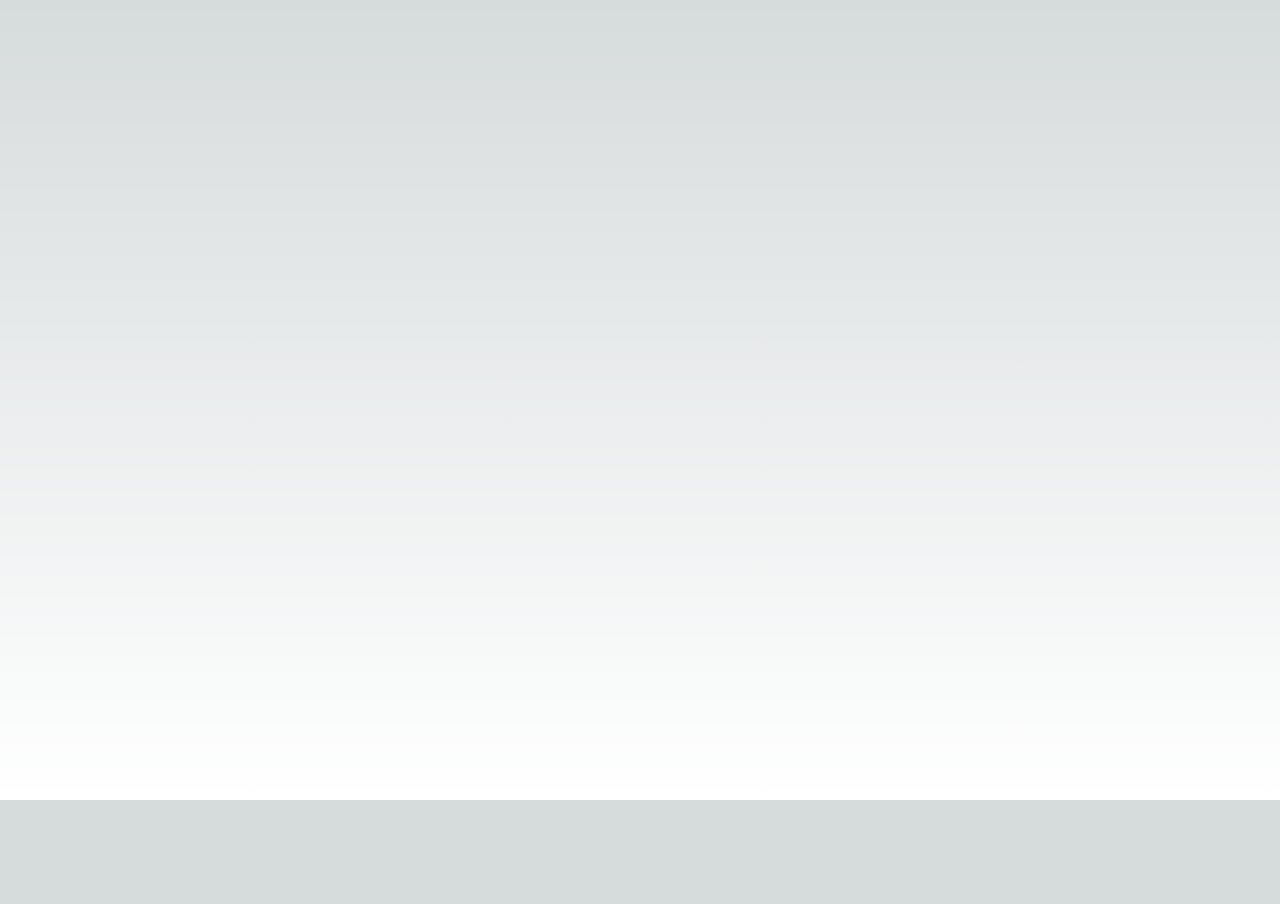
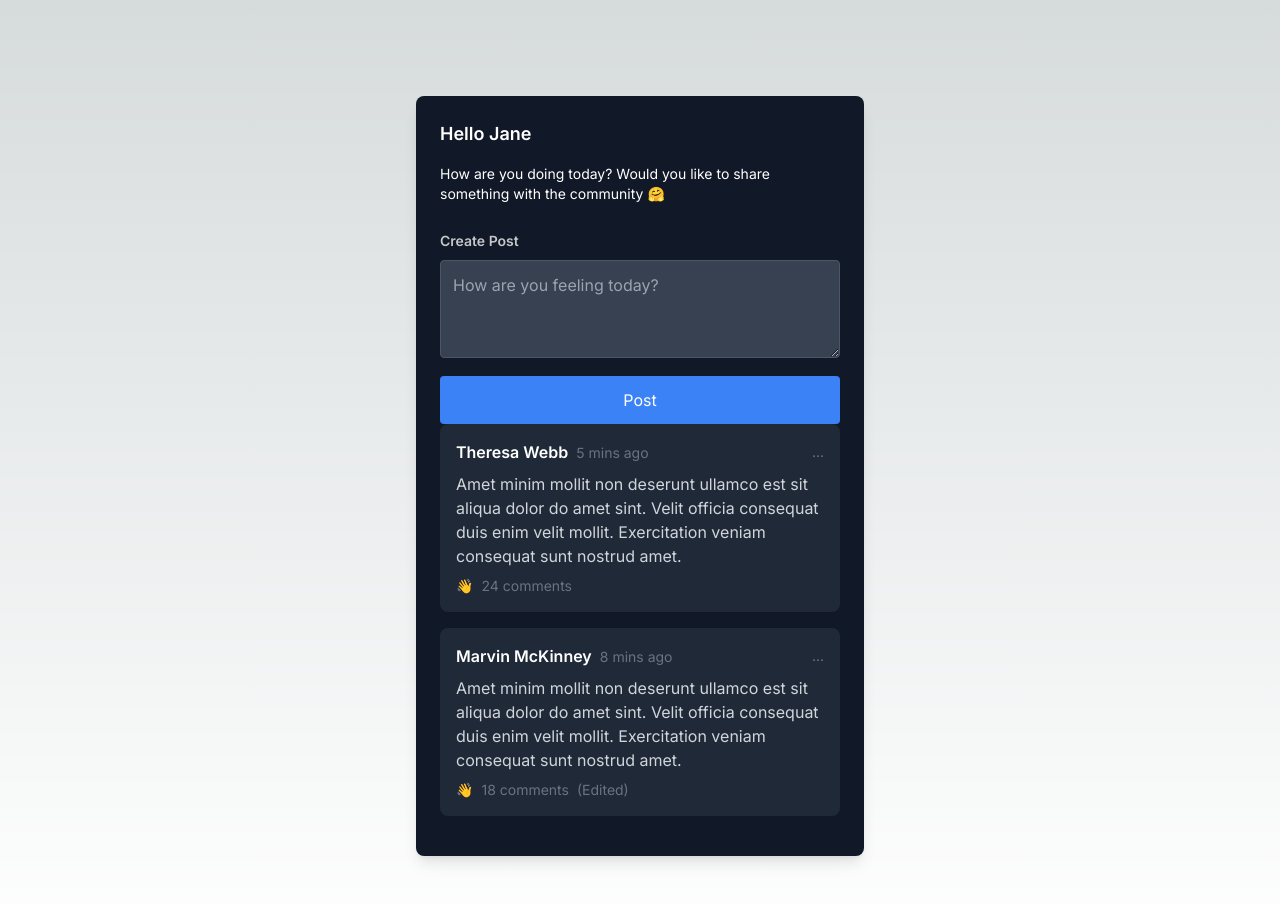
Before and after one commit to devSaakar/login_ui, a Next.js app: page / in a window 1280 px wide. Shown: the top 904 px of the page. Before the commit the page ends 800 px from the top, so only its background shows below. Built offline with nearby package versions, Linux system fonts and the light colour scheme.

Commit message:
ft: added homepage with post components and post form

```diff
--- a/app/page.tsx
+++ b/app/page.tsx
@@ -1,7 +1,10 @@
+import Homepage from "@/components/Homepage";
 import Image from "next/image";
 
 export default function Home() {
   return (
-    <main className="flex min-h-screen flex-col items-center justify-between p-24"></main>
+    <main className="flex min-h-screen flex-col items-center justify-between p-24">
+      <Homepage />
+    </main>
   );
 }
--- a/components/FormFotter.tsx
+++ b/components/FormFotter.tsx
@@ -1,7 +1,8 @@
 import React from "react";
 import Typography from "./ui/Typography";
-import { formDetails, FormType } from "@/constants";
+import { formDetails } from "@/constants";
 import Link from "next/link";
+import { FormType } from "@/types/formTypes.type";
 
 interface FormFotterProps {
   type: FormType;
--- /dev/null
+++ b/components/Homepage/index.tsx
@@ -0,0 +1,49 @@
+"use client";
+//   return <Typography size="lg">Homepage</Typography>;
+import React from "react";
+import Typography from "../ui/Typography";
+import UserCredentialsForm from "../UserCredentialsForm";
+import { postFormObj } from "@/constants";
+import { posts, userDetails } from "@/constants/apiResponse";
+import { FormType } from "@/types/formTypes.type";
+
+const Homepage: React.FC = () => {
+  const { communityEngagementText, welcomeMessage } = userDetails;
+
+  const handlePost = () => {};
+  return (
+    <div className="post-container bg-gray-900 text-white p-6 rounded-lg shadow-lg max-w-md mx-auto">
+      <Typography className="text-2xl font-semibold mb-4" size="lg">
+        {welcomeMessage}
+      </Typography>
+      <Typography className="mb-6" size="sm">
+        {communityEngagementText}
+      </Typography>
+
+      <UserCredentialsForm
+        handleSubmit={handlePost}
+        formObj={postFormObj}
+        formType={FormType.Post}
+      />
+      {posts.map((post) => (
+        <div key={post.id} className="post bg-gray-800 p-4 rounded-lg mb-4">
+          <div className="flex justify-between items-center mb-2">
+            <div>
+              <span className="font-semibold">{post.name}</span>
+              <span className="ml-2 text-sm text-gray-500">{post.time}</span>
+            </div>
+            <div className="text-sm text-gray-500">...</div>
+          </div>
+          <p className="text-gray-300 mb-2">{post.content}</p>
+          <div className="flex items-center text-sm text-gray-500">
+            <span>👋</span>
+            <span className="ml-2">{post.comments} comments</span>
+            {post.edited && <span className="ml-2">(Edited)</span>}
+          </div>
+        </div>
+      ))}
+    </div>
+  );
+};
+
+export default Homepage;
--- /dev/null
+++ b/components/Posts/Post/index.tsx
@@ -0,0 +1,29 @@
+import { PostSchema } from "@/constants/apiResponse";
+import React from "react";
+
+interface PostProps {
+  data: PostSchema;
+}
+
+const Post: React.FC<PostProps> = ({ data }) => {
+  const { id, name, time, content, comments, edited } = data;
+  return (
+    <div key={id} className="post bg-gray-800 p-4 rounded-lg mb-4">
+      <div className="flex justify-between items-center mb-2">
+        <div>
+          <span className="font-semibold">{name}</span>
+          <span className="ml-2 text-sm text-gray-500">{time}</span>
+        </div>
+        <div className="text-sm text-gray-500">...</div>
+      </div>
+      <p className="text-gray-300 mb-2">{content}</p>
+      <div className="flex items-center text-sm text-gray-500">
+        <span>👋</span>
+        <span className="ml-2">{comments} comments</span>
+        {edited && <span className="ml-2">(Edited)</span>}
+      </div>
+    </div>
+  );
+};
+
+export default Post;
--- /dev/null
+++ b/components/Posts/index.tsx
@@ -0,0 +1,15 @@
+import { posts } from "@/constants/apiResponse";
+import React from "react";
+import Post from "./Post";
+
+const Posts = () => {
+  return (
+    <>
+      {posts.map((post) => (
+        <Post data={post} />
+      ))}
+    </>
+  );
+};
+
+export default Posts;
--- a/components/UserCredentialsForm/index.tsx
+++ b/components/UserCredentialsForm/index.tsx
@@ -1,15 +1,20 @@
 import React, { useEffect, useState } from "react";
-import Input, { InputType } from "../ui/Input";
+import Input from "../ui/Input";
 import Button from "../ui/Button";
-import { formDetails, FormType } from "@/constants";
+import { formDetails } from "@/constants";
+import Skeleton from "../ui/Skeleton";
+import TextArea from "../ui/TextArea";
+import { FieldType, FormType, InputType } from "@/types/formTypes.type";
 
 interface FormObjType {
+  fieldType?: FieldType;
   type: InputType;
   id: string;
   label: string;
   placeholder: string;
   value: string;
   hide: boolean;
+  showIcon?: boolean;
 }
 
 interface UserCredentialsFormProps {
@@ -37,7 +42,11 @@ const UserCredentialsForm: React.FC<UserCredentialsFormProps> = ({
     }
   }, [formObj]);
 
-  const handleChange = (event: React.ChangeEvent<HTMLInputElement>) => {
+  const handleChange = (
+    event:
+      | React.ChangeEvent<HTMLInputElement>
+      | React.ChangeEvent<HTMLTextAreaElement>
+  ) => {
     const { name, value } = event.target;
     setFieldValues({ ...fieldValues, [name]: value });
   };
@@ -48,14 +57,18 @@ const UserCredentialsForm: React.FC<UserCredentialsFormProps> = ({
   };
   return (
     <form onSubmit={handleSubmitClick} className="w-full flex flex-col gap-3">
-      {formObj &&
+      {Object.keys(fieldValues).length ? (
         Object.keys(formObj)?.map((inputField) => {
           let showExtraComponent = false;
-          const { type, placeholder, label, id, hide } = formObj[inputField];
+          const { type, placeholder, label, id, hide, showIcon, fieldType } =
+            formObj[inputField];
           if (type === InputType.Password && formType === FormType.SignIn) {
             showExtraComponent = true;
           }
           if (hide) return null;
+
+          switch (fieldType) {
+            case FieldType.Input:
               return (
                 <Input
                   key={id + formType}
@@ -66,10 +79,31 @@ const UserCredentialsForm: React.FC<UserCredentialsFormProps> = ({
                   name={inputField}
                   onChange={handleChange}
                   placeholder={placeholder}
-              showExtraComponent={showExtraComponent}
+                  showIcon={showIcon}
                 />
               );
-        })}
+
+            case FieldType.Textarea:
+              return (
+                <TextArea
+                  key={id + formType}
+                  id={id}
+                  label={label}
+                  value={fieldValues[inputField]}
+                  name={inputField}
+                  onChange={handleChange}
+                  placeholder={placeholder}
+                  showIcon={showIcon}
+                />
+              );
+
+            default:
+              break;
+          }
+        })
+      ) : (
+        <Skeleton className="h-16" />
+      )}
       <Button type="submit">{buttonText}</Button>
     </form>
   );
--- a/components/ui/Input.tsx
+++ b/components/ui/Input.tsx
@@ -1,13 +1,6 @@
 import React from "react";
 import Typography from "./Typography";
-export enum InputType {
-  Text = "text",
-  Email = "email",
-  Password = "password",
-  Number = "number",
-  Tel = "tel",
-  Url = "url",
-}
+import { InputType } from "@/types/formTypes.type";
 
 interface InputProps {
   type: InputType;
@@ -17,7 +10,7 @@ interface InputProps {
   onChange: (event: React.ChangeEvent<HTMLInputElement>) => void;
   placeholder?: string;
   label: string;
-  showExtraComponent?: boolean;
+  showIcon?: boolean;
 }
 
 const Input: React.FC<InputProps> = ({
@@ -28,7 +21,7 @@ const Input: React.FC<InputProps> = ({
   onChange,
   placeholder,
   label,
-  showExtraComponent = false,
+  showIcon = false,
 }) => {
   return (
     <div className="w-full">
@@ -38,7 +31,7 @@ const Input: React.FC<InputProps> = ({
             {label}
           </Typography>
         </label>
-        {type === InputType.Password && showExtraComponent && (
+        {type === InputType.Password && showIcon && (
           <Typography size="xs" weight="semibold" className="text-grayCool-3">
             Forgot password?
           </Typography>
--- /dev/null
+++ b/components/ui/TextArea.tsx
@@ -0,0 +1,43 @@
+import React from "react";
+import Typography from "./Typography";
+
+interface TextAreaProps {
+  name: string;
+  id: string;
+  value: string;
+  onChange: (event: React.ChangeEvent<HTMLTextAreaElement>) => void;
+  placeholder?: string;
+  label: string;
+  showIcon?: boolean;
+}
+
+const TextArea: React.FC<TextAreaProps> = ({
+  name,
+  id,
+  value,
+  onChange,
+  placeholder,
+  label,
+}) => {
+  return (
+    <div className="w-full">
+      <label htmlFor={id} className="block text-gray-400 mb-2">
+        <Typography size="sm" weight="semibold" className="text-grayCool-3">
+          {label}
+        </Typography>
+      </label>
+      <textarea
+        rows={3}
+        cols={50}
+        name={name}
+        id={id}
+        className="w-full p-3 rounded bg-gray-700 text-white border border-gray-600 focus:outline-none focus:border-blue-500"
+        value={value}
+        onChange={onChange}
+        placeholder={placeholder}
+      />
+    </div>
+  );
+};
+
+export default TextArea;
--- /dev/null
+++ b/constants/apiResponse.ts
@@ -0,0 +1,35 @@
+export interface PostSchema {
+  id: number;
+  name: string;
+  time: string;
+  content: string;
+  comments: number;
+  edited?: boolean;
+}
+
+export const posts: PostSchema[] = [
+  {
+    id: 1,
+    name: "Theresa Webb",
+    time: "5 mins ago",
+    content:
+      "Amet minim mollit non deserunt ullamco est sit aliqua dolor do amet sint. Velit officia consequat duis enim velit mollit. Exercitation veniam consequat sunt nostrud amet.",
+    comments: 24,
+  },
+  {
+    id: 2,
+    name: "Marvin McKinney",
+    time: "8 mins ago",
+    content:
+      "Amet minim mollit non deserunt ullamco est sit aliqua dolor do amet sint. Velit officia consequat duis enim velit mollit. Exercitation veniam consequat sunt nostrud amet.",
+    comments: 18,
+    edited: true,
+  },
+];
+
+export const userDetails = {
+  welcomeMessage: "Hello Jane",
+  name: "Jane",
+  communityEngagementText: `How are you doing today? Would you like to share something with the
+          community 🤗`,
+};
--- a/constants/index.ts
+++ b/constants/index.ts
@@ -1,4 +1,4 @@
-import { InputType } from "@/components/ui/Input";
+import { FieldType, InputType } from "@/types/formTypes.type";
 
 export const signInFormObject = {
   emailOrUsername: {
@@ -19,37 +19,50 @@ export const signInFormObject = {
   },
 };
 
+export const postFormObj = {
+  postMessage: {
+    fieldType: FieldType.Textarea,
+    type: InputType.Textarea,
+    id: "postMessage",
+    label: "Create Post",
+    placeholder: "How are you feeling today?",
+    value: "",
+    hide: false,
+  },
+};
+
 export const signUpFormObject = {
   email: {
+    fieldType: FieldType.Input,
     type: InputType.Email,
     id: "email",
     label: "Email",
     placeholder: "Enter your email",
     value: "",
     hide: false,
+    showIcon: false,
   },
   userName: {
+    fieldType: FieldType.Input,
     type: InputType.Text,
     id: "username",
     label: "Username",
     placeholder: "Enter your username",
     value: "",
     hide: false,
+    showIcon: false,
   },
   password: {
+    fieldType: FieldType.Input,
     type: InputType.Password,
     id: "password",
     label: "Password",
     placeholder: "Enter your password",
     value: "",
     hide: false,
+    showIcon: true,
   },
 };
-
-export enum FormType {
-  SignIn = "SignIn",
-  SignUp = "SignUp",
-}
 
 export const formDetails = {
   SignIn: {
@@ -64,4 +77,10 @@ export const formDetails = {
     ctaText: "Login →",
     redirectLink: "/sign-in",
   },
+  Post: {
+    buttonText: "Post",
+    footerText: "",
+    ctaText: "",
+    redirectLink: "",
+  },
 };
--- a/tailwind.config.ts
+++ b/tailwind.config.ts
@@ -9,6 +9,7 @@ const config: Config = {
   theme: {
     extend: {
       spacing: {
+        "19.5": "4.875rem",
         "105": "26.25rem",
         "116": "28.9375rem",
       },
--- /dev/null
+++ b/types/formTypes.type.ts
@@ -0,0 +1,20 @@
+export enum InputType {
+  Text = "text",
+  Textarea = "textarea",
+  Email = "email",
+  Password = "password",
+  Number = "number",
+  Tel = "tel",
+  Url = "url",
+}
+
+export enum FieldType {
+  Input = "Input",
+  Textarea = "Textarea",
+}
+
+export enum FormType {
+  SignIn = "SignIn",
+  SignUp = "SignUp",
+  Post = "Post",
+}
```
Also changed, not shown: 1 other file (tests, documents, lock files or other folders). Lines whose indentation alone changed are shown as unchanged.
